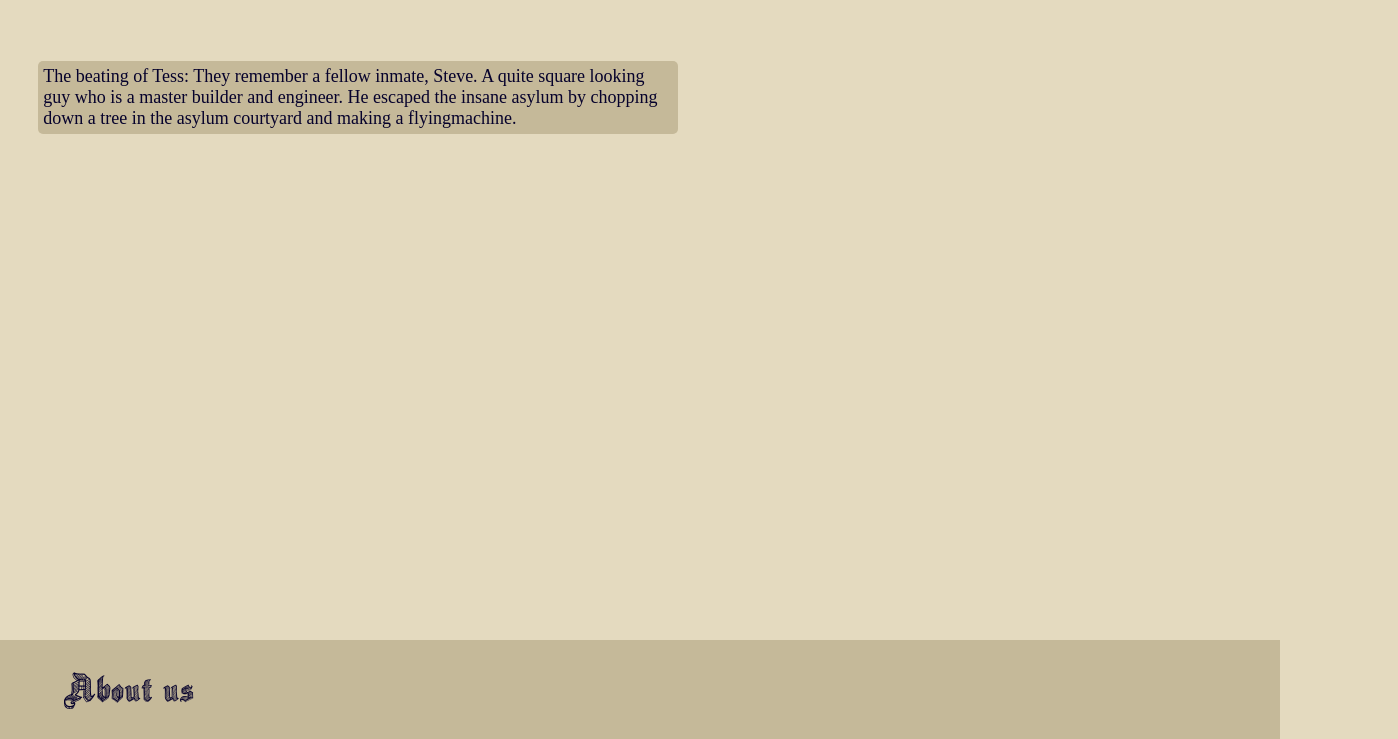
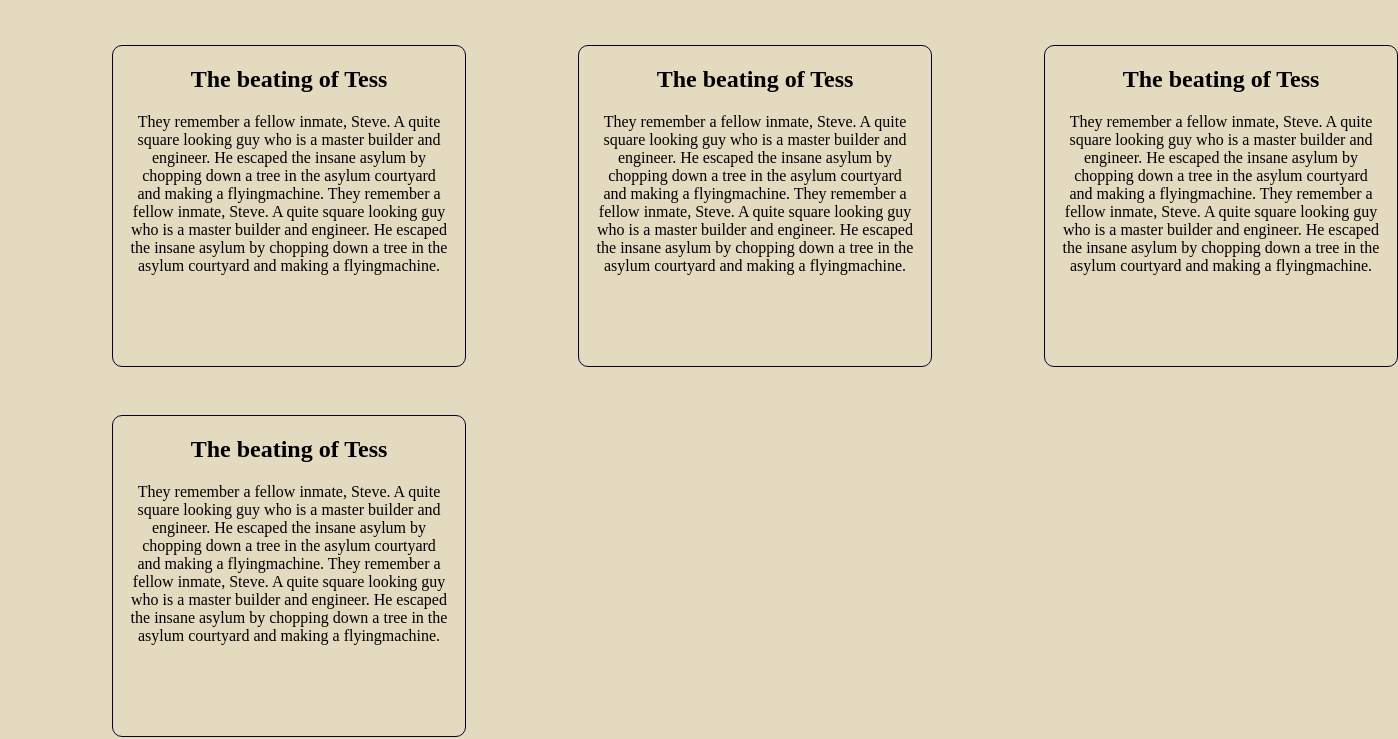
Before and after one commit to ElHubis/dungeons_and_dumbasses, a plain HTML site: page shen.html in a window 1280 px wide. Shown: the part 100-839 px from the top of the page, 1398 px wide, since content can reach past the window. Drawn offline with Linux system fonts and the light colour scheme; files whose address does not match are found by name; a web font is replaced by a local one.

Commit message:
Shenanigans ttest design
Gjorde en snabb design för hur shenanigans sidan kan se ut

```diff
--- a/char.css
+++ b/char.css
@@ -157,7 +157,7 @@ nav a.left:hover:after {
 }
 
 .three h6{
-    height: 60px;
+
 }
 
 .three p{
--- a/cheesecake_page/cheesecake_page.css
+++ b/cheesecake_page/cheesecake_page.css
@@ -142,7 +142,7 @@ img{
 }
 
 .backstory h1{
-    text-align: left;
+    text-align: center;
     font-size: 35px;
 }
 
@@ -153,11 +153,12 @@ img{
     background-color: var(--color-secondary-st);
     padding: 1rem;
     border-radius: 14px;
+    width: 25rem;
 }
 
 .personality h2{
     font-size: 34px;
-    text-align: left;
+    text-align: center;
 }
 
 .personality h3{
--- a/shen.css
+++ b/shen.css
@@ -7,6 +7,7 @@
 body{
     background-color:#e4dabf;
     margin: 0;
+    padding: 0;
 }
 
 @font-face {
@@ -69,20 +70,22 @@ nav a.left:hover:after {
 }
 
 .shenanigans{
-    margin-top: 5%;
-    margin-left: 3%;
-    max-width: 50%;
-    font-size: large;
+display: inline-grid;
+grid-template-columns: auto auto auto;
 }
-.shenanigans p {
-    font-family: fairplex-wide, serif;
-    font-weight: 500;
-    font-style: normal;
-    color: var(--text-main);
-    background-color: var(--color-footer);
-    border-radius: 5px;
-    padding: 0.3rem
+
+.shenanigan {
+    width: 20rem;
+    height: 20rem;
+    margin-left: 7rem;
+    margin-top: 3rem;
+    padding-left: 1rem;
+    padding-right: 1rem;
+    border: 1px solid var(--text-main);
+    border-radius: 10px;
+    text-align: center;
 }
+
 
 footer{
     margin-top: 39.5%;
--- a/shen.html
+++ b/shen.html
@@ -21,10 +21,57 @@
 </nav>
 
 <div class="shenanigans">
-    <p>
-        The beating of Tess: They remember a fellow inmate, Steve. A quite square looking guy who is a master builder and engineer.
-        He escaped the insane asylum by chopping down a tree in the asylum courtyard and making a flyingmachine.
-    </p>
+    <div class="shenanigan 1">
+        <h2>
+            The beating of Tess
+        </h2>
+
+        <p>
+            They remember a fellow inmate, Steve. A quite square looking guy who is a master builder and engineer.
+            He escaped the insane asylum by chopping down a tree in the asylum courtyard and making a flyingmachine.
+            They remember a fellow inmate, Steve. A quite square looking guy who is a master builder and engineer.
+            He escaped the insane asylum by chopping down a tree in the asylum courtyard and making a flyingmachine.
+        </p>
+    </div>
+
+    <div class="shenanigan 2">
+        <h2>
+            The beating of Tess
+        </h2>
+
+        <p>
+            They remember a fellow inmate, Steve. A quite square looking guy who is a master builder and engineer.
+            He escaped the insane asylum by chopping down a tree in the asylum courtyard and making a flyingmachine.
+            They remember a fellow inmate, Steve. A quite square looking guy who is a master builder and engineer.
+            He escaped the insane asylum by chopping down a tree in the asylum courtyard and making a flyingmachine.
+        </p>
+    </div>
+
+    <div class="shenanigan 3">
+        <h2>
+            The beating of Tess
+        </h2>
+
+        <p>
+            They remember a fellow inmate, Steve. A quite square looking guy who is a master builder and engineer.
+            He escaped the insane asylum by chopping down a tree in the asylum courtyard and making a flyingmachine.
+            They remember a fellow inmate, Steve. A quite square looking guy who is a master builder and engineer.
+            He escaped the insane asylum by chopping down a tree in the asylum courtyard and making a flyingmachine.
+        </p>
+    </div>
+
+    <div class="shenanigan 4">
+        <h2>
+            The beating of Tess
+        </h2>
+
+        <p>
+            They remember a fellow inmate, Steve. A quite square looking guy who is a master builder and engineer.
+            He escaped the insane asylum by chopping down a tree in the asylum courtyard and making a flyingmachine.
+            They remember a fellow inmate, Steve. A quite square looking guy who is a master builder and engineer.
+            He escaped the insane asylum by chopping down a tree in the asylum courtyard and making a flyingmachine.
+        </p>
+    </div>
 </div>
 
 <footer>
```
